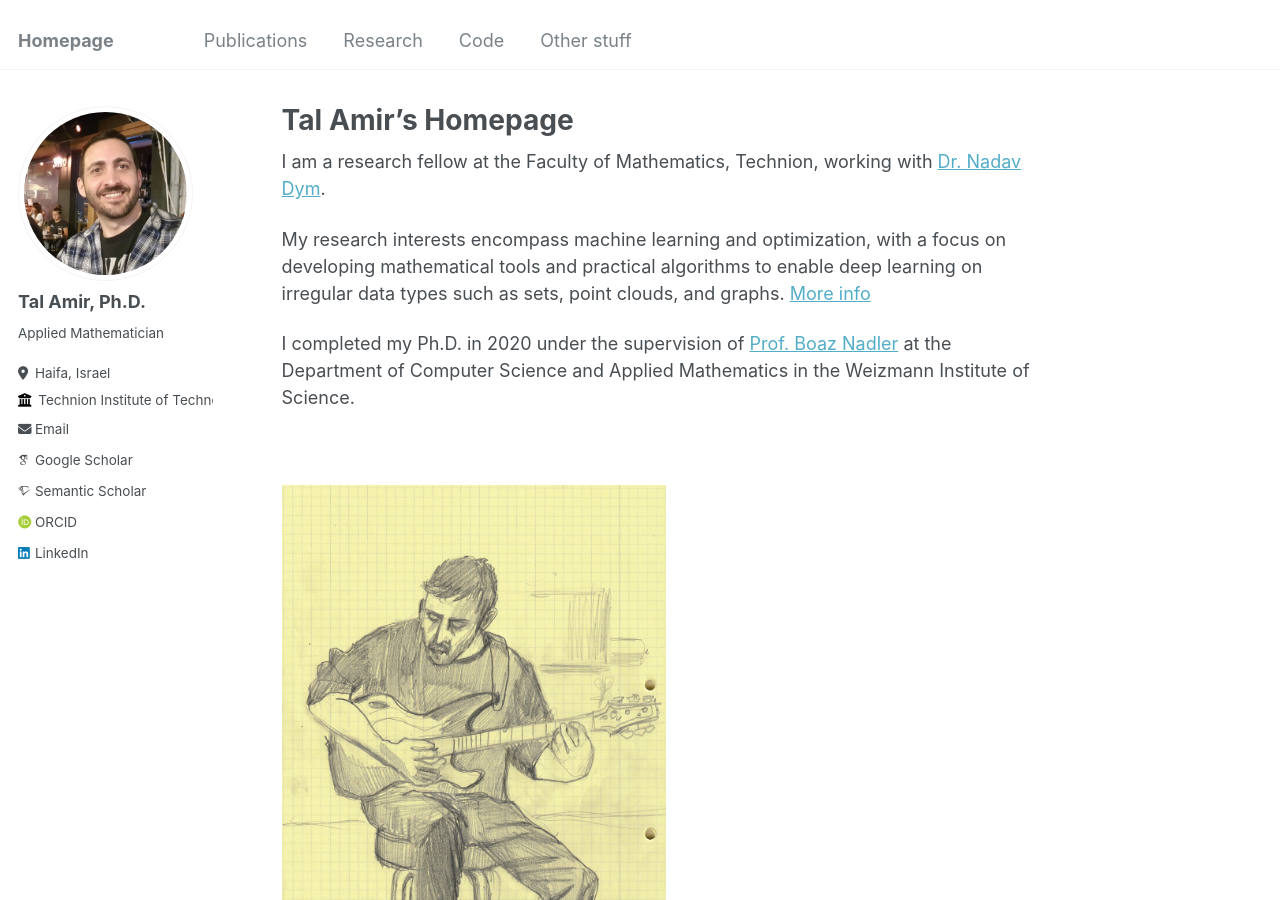
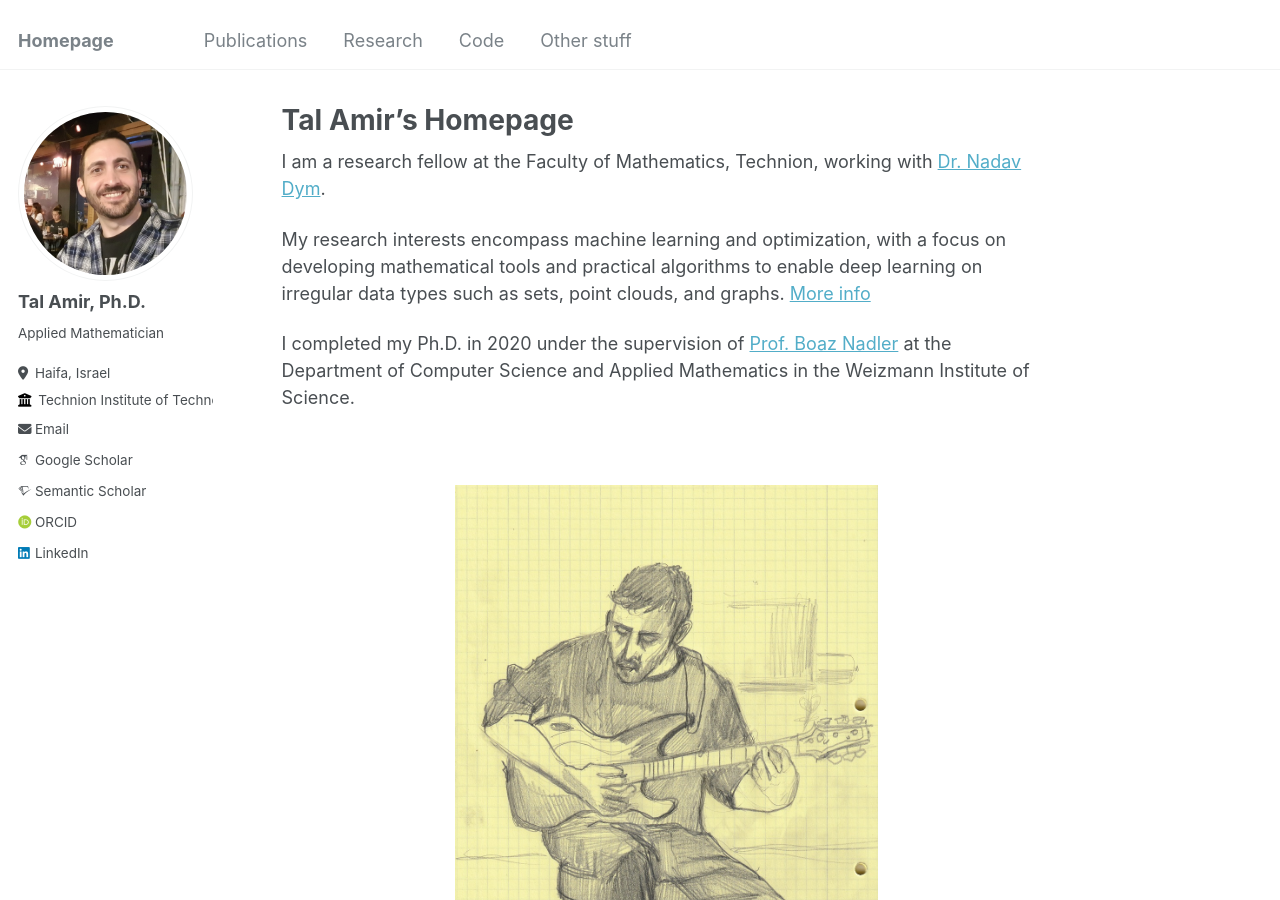
Before and after one commit to tal-amir/tal-amir.github.io, a Jekyll site: the page built from _pages/about.md, in a window 1280 px wide and 900 px high. Built offline with Jekyll 4.4.1, drawn with Linux system fonts in a browser that asks for light colours; some web fonts are replaced.

Commit message:
Update about.md

```diff
--- a/_pages/about.md
+++ b/_pages/about.md
@@ -15,22 +15,12 @@
 
 <br>
 
-<div style="text-align: center;">
-  <div style="position: relative; display: inline-block;">
-    <a href="https://www.instagram.com/katia.ansky/" target="_blank">
-      <img src="/images/Katia - Tal playing guitar.jpg" alt="Drawing of me playing guitar" style="max-width: 50%; height: auto; display: block;">
-    </a>
-    <div style="
-      position: absolute;
-      bottom: 5px;
-      right: 10px;
-      background-color: rgba(255, 255, 255, 0.6);
-      padding: 2px 6px;
-      font-size: 0.75em;
-      font-style: italic;
-      color: #333;
-      border-radius: 4px;">
-      Drawing by <a href="https://www.instagram.com/katia.ansky/" target="_blank" style="color: #333; text-decoration: none;">Katia Ansky</a>
-    </div>
+<div style="width: 55%; margin: 0 auto;">
+  <a href="https://www.instagram.com/katia.ansky/" target="_blank">
+    <img src="/images/Katia - Tal playing guitar.jpg" alt="Drawing of me playing guitar" style="display: block; margin: 0 auto; width: 100%; height: auto;">
+  </a>
+  <br>
+  <div style="text-align: right; font-size: 0.75em; font-style: italic;">
+    Drawing by <a href="https://www.instagram.com/katia.ansky/" target="_blank" style="color: #333; text-decoration: none;">Katia Ansky</a>
   </div>
 </div>
```
